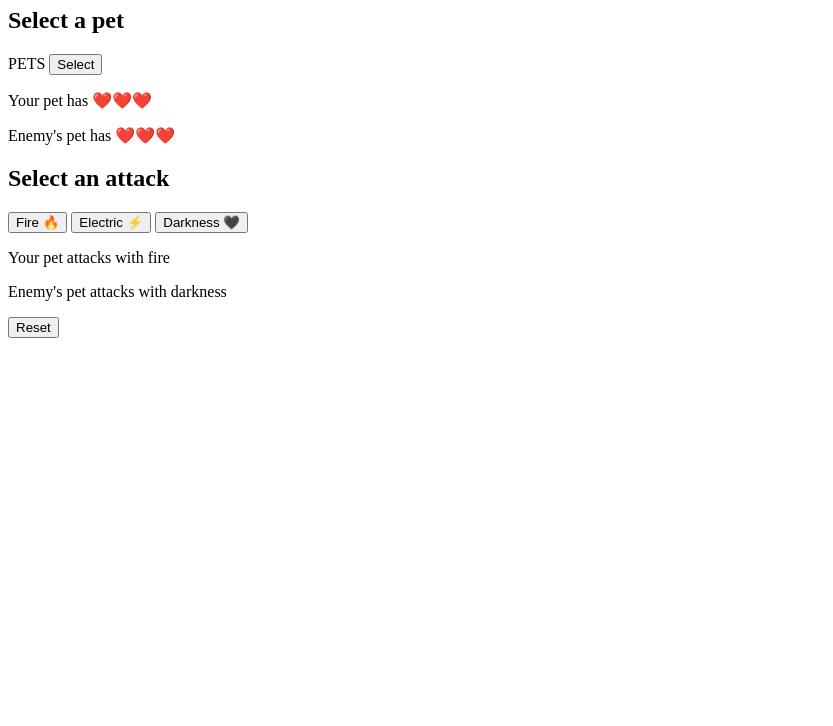
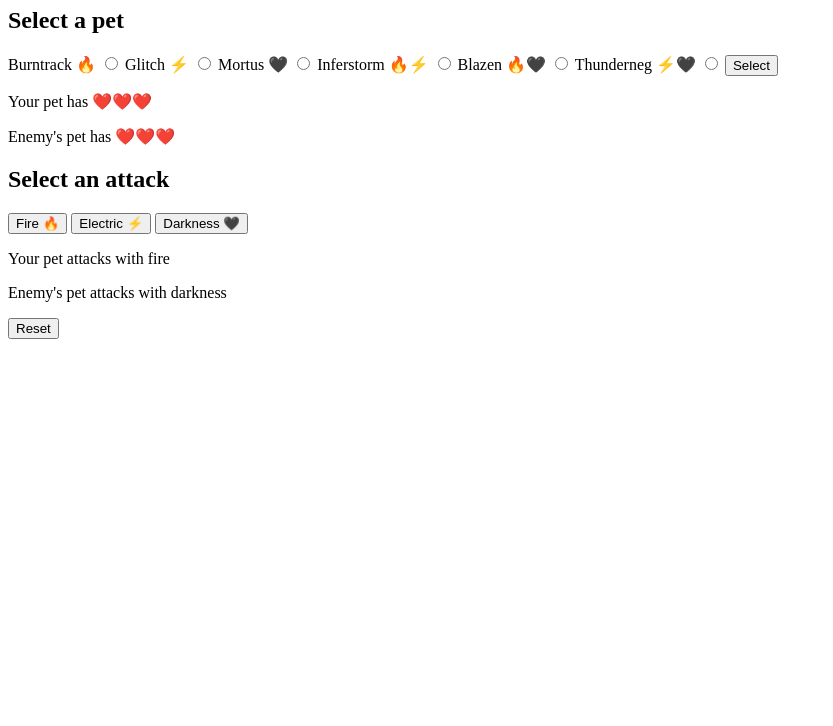
Before and after one commit to edevmanrique/mokepon, a plain HTML site: page index.html in a window 1280 px wide. Shown: the part 74-800 px from the top of the page, without its empty margins (0-833 px from the left). Drawn offline with Linux system fonts and the light colour scheme.

Commit message:
Adding mokepons

```diff
--- a/index.html
+++ b/index.html
@@ -1,17 +1,36 @@
 <!DOCTYPE html>
 <html lang="en">
+
 <head>
     <meta charset="UTF-8">
     <meta name="viewport" content="width=device-width, initial-scale=1.0">
     <title>Mokepon: Fire and Darkness</title>
+    <script src="./js/script.js"></script>
 </head>
+
 <body>
     <h1>Mokepon 🔥🖤</h1>
 
     <section class="select-pet" id="select-pet">
         <h2>Select a pet</h2>
 
-        PETS
+        <label for="burntrack">Burntrack 🔥</label>
+        <input type="radio" name="pets" id="burntrack">
+
+        <label for="glitch">Glitch ⚡</label>
+        <input type="radio" name="pets" id="glitch">
+
+        <label for="mortus">Mortus 🖤</label>
+        <input type="radio" name="pets" id="mortus">
+
+        <label for="inferstorm">Inferstorm 🔥⚡</label>
+        <input type="radio" name="pets" id="inferstorm">
+
+        <label for="blazen">Blazen 🔥🖤</label>
+        <input type="radio" name="pets" id="blazen">
+
+        <label for="thunderneg">Thunderneg ⚡🖤</label>
+        <input type="radio" name="pets" id="thunderneg">
 
         <button>Select</button>
     </section>
@@ -33,4 +52,5 @@
         <button>Reset</button>
     </section>
 </body>
+
 </html>
```
